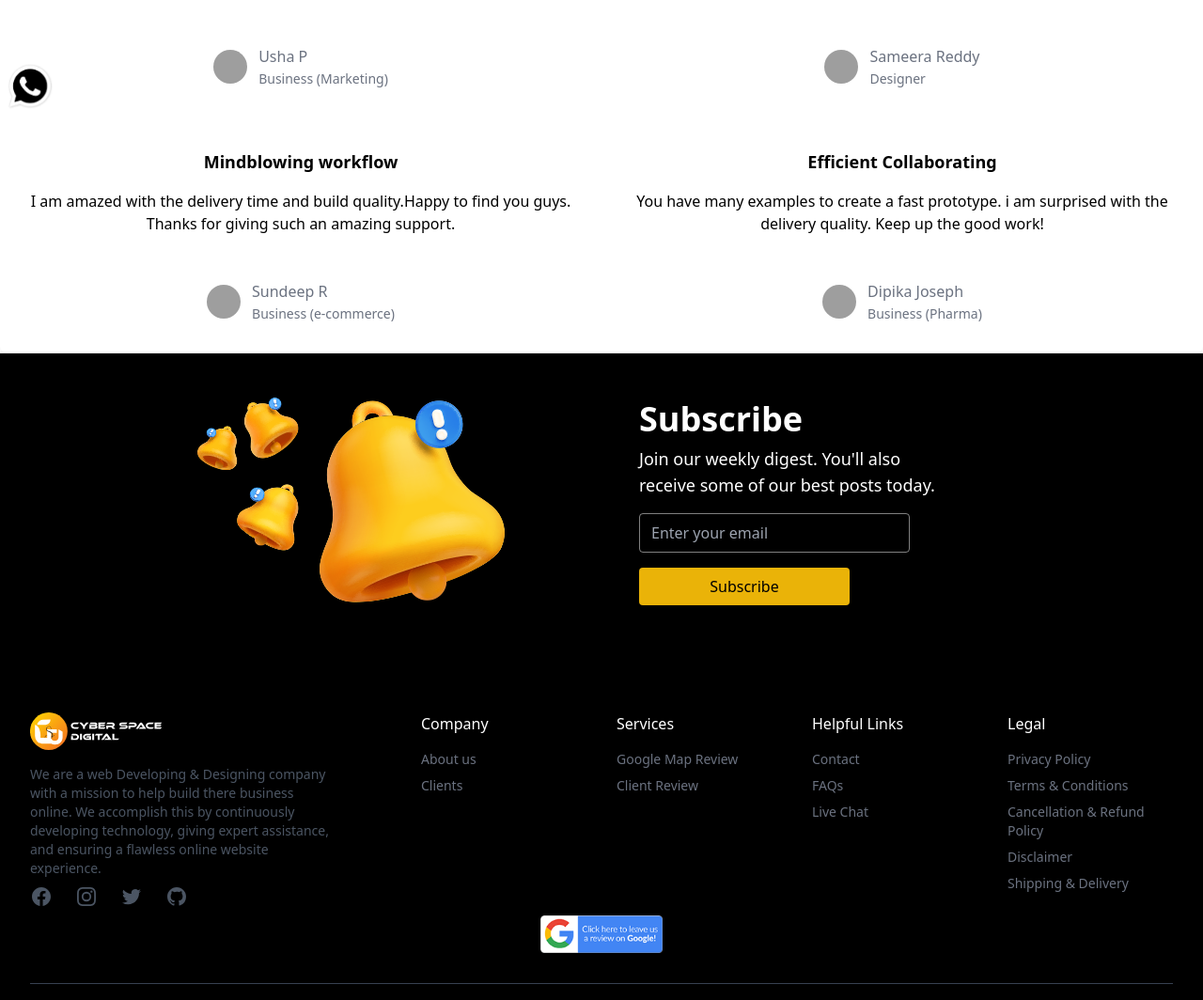
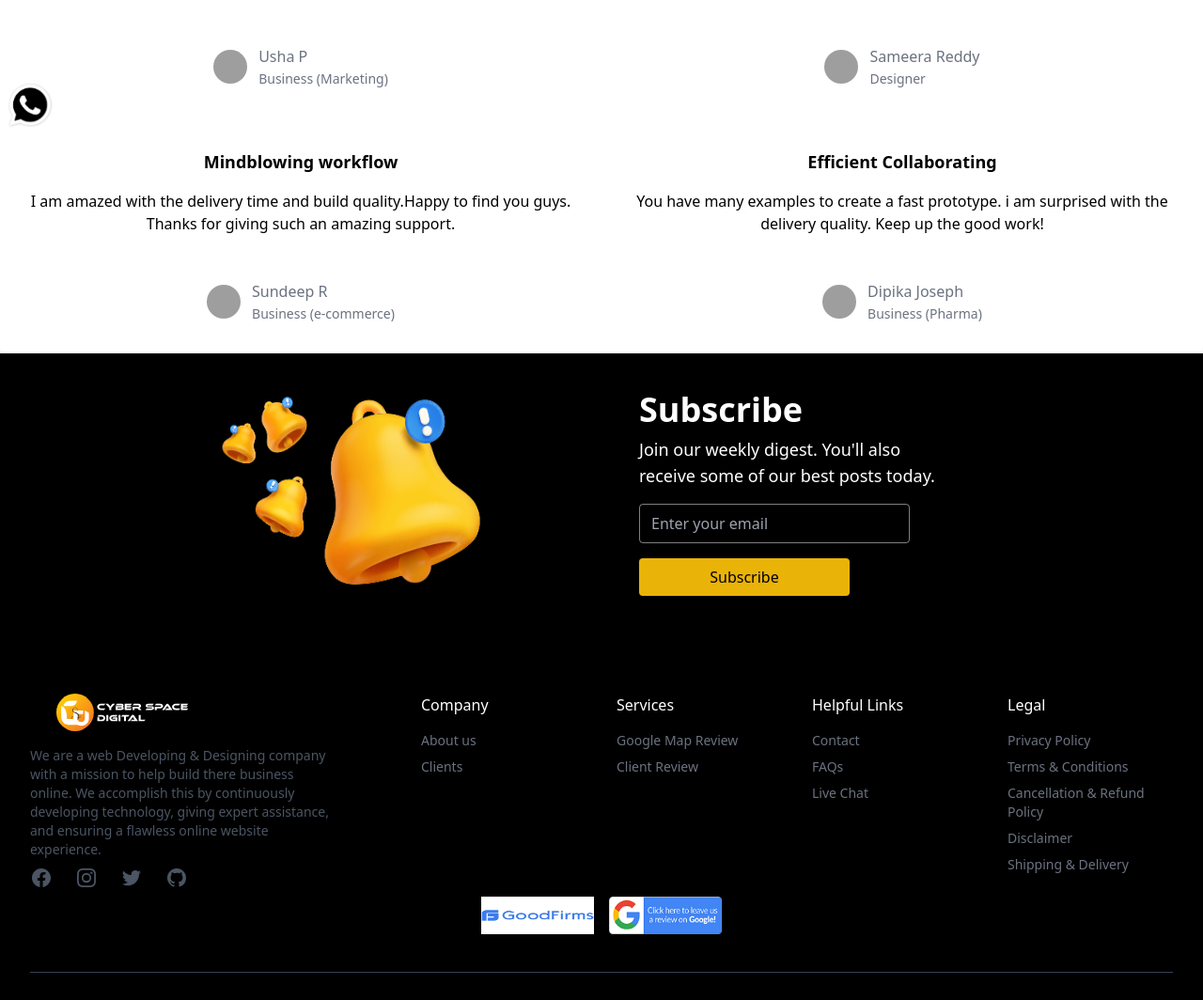
Before and after one commit to akhilthej/CSD_Website, a React (Create React App) app: page /reviews in a window 1280 px wide. Shown: the part 660-1724 px from the top of the page at 94% size. Built offline with nearby package versions, Linux system fonts and the light colour scheme; grey boxes are pictures that could not be loaded.

Commit message:
size set

```diff
--- a/src/components/Footer/Footer.jsx
+++ b/src/components/Footer/Footer.jsx
@@ -2,7 +2,8 @@ import React from 'react';
 import {Link} from 'react-router-dom';
 import Subscribe from '../../assets/Icons/Subscribe.png'
 
-import {googlereview} from '../data/data.jsx';
+import {googlereview,goodfirms} from '../data/data.jsx';
+
 import footer_csd from './csdv2Logofooter.svg';
 import WhatsApp from './WhatsApp.webp';
 
@@ -13,15 +14,18 @@ const Footer = () => {
     <main className='bg-black'>
 
       {/*Subscription section*/}
-  <section >
-
+<section >
 <div className=" flex items-center justify-center">
   <div className="mx-auto w-full max-w-screen-lg  px-5 py-10">
     <div className="grid gap-5 md:grid-cols-2 md:gap-10 lg:gap-20">
       <div className="flex justify-center md:justify-end">
-        <img className=" mx-auto flex "
-          src={Subscribe}
-          alt="Marketing newsletter via computer Illustration in PNG, SVG"/>
+      <img
+  className="mx-auto flex"
+  src={Subscribe}
+  alt="Marketing newsletter via computer Illustration in PNG, SVG"
+  width="300" // Specify the width in pixels or another suitable unit
+  height="200" // Specify the height in pixels or another suitable unit
+/>
       </div>
       <div className="flex items-center">
         <div className="mx-auto md:mx-0">
@@ -59,7 +63,16 @@ const Footer = () => {
   <div className="max-w-screen-xl px-4 py-16 mx-auto sm:px-9 lg:px-8">
     <div className="grid grid-cols-1 gap-8 lg:grid-cols-3">
     <div>
-    <Link to ='/'><img src= {footer_csd} className="mr-5 h-10 sm:h-10 " alt="footer_csd" /></Link>
+    <Link to ='/'>
+    <img
+  src={footer_csd}
+  className="mr-5 h-10 sm:h-10"
+  alt="footer_csd"
+  width="200" // Specify the width in pixels or another suitable unit
+  height="200" // Specify the height in pixels or another suitable unit
+/>
+
+</Link>
         <p className="max-w-xs mt-4 text-sm text-gray-600">
         We are a web Developing & Designing company with a mission to help build there business online.
         We accomplish this by continuously developing technology, giving expert assistance, and ensuring a flawless online website
@@ -221,7 +234,27 @@ const Footer = () => {
       </div>
     </div>
 
-    <a href="https://search.google.com/local/writereview?placeid=ChIJM0IEPqRRmg0RyLQAP_5varc"> <img  class="h-10 hover:animate-pulse  max-w-full ml-auto mr-auto mt-2" src= {googlereview} alt="googlereview_icon" /></a>
+    <div class="flex items-center justify-center">
+  <a className='p-2' href="https://www.goodfirms.co/company/cyber-space-digital">
+    <img
+      class="h-10 hover:animate-pulse max-w-full"
+      src={goodfirms}
+      alt="goodfirms_icon"
+      width="120"
+      height="50"
+    />
+  </a>
+  <a className='p-2' href="https://g.page/r/Cci0AD_-b2q3EAI/review">
+    <img
+      class="h-10 hover:animate-pulse max-w-full"
+      src={googlereview}
+      alt="googlereview_icon"
+      width="120"
+      height="50"
+    />
+  </a>
+</div>
+
 
     <div class="h-px my-8 border-0 bg-gray-700"/>
    <p id="copyright" class="cursor-default text-center text-xs text-white">© 2020-<span id="currentYear">2023</span> cyberspacedigital.in - Web Development & Designer Community ( #CSD )</p>
@@ -240,8 +273,11 @@ const Footer = () => {
         href="https://wa.me/+918143407758"
         target="_blank"
         className=" block w-12 rounded-full transition-all  transform hover:scale-110 hover:rotate-12">
-        <img className=" object-cover object-center sm:w-12 pb-5"
-          src={WhatsApp} alt="whatappicon" />
+        <img
+  className="object-cover object-center sm:w-12 h-12"
+  src={WhatsApp}
+  alt="WhatsApp icon"
+/>
       </a>
 
      {/* <spam class='fade-in-left delay-100 cursor-default text-gray-500 text-xs pb-2'>Desgined & Developed by CSD</spam> */}
--- a/src/components/Navbar/NavbarMobile.js
+++ b/src/components/Navbar/NavbarMobile.js
@@ -29,11 +29,13 @@ const HamburgerMenu = () => {
   return (
     <div className="z-10 sticky top-0 bg-white px-5 sm:hidden">
       <div className="flex items-center py-2">
-      <Link to='/'><img
-          className="h-auto w-40"
-          src={NavbarLogo}
-          alt="csd_logo"
-        /></Link>
+      <Link to='/'>
+      <img
+  className="h-auto w-40"
+  src={NavbarLogo}
+  alt="CSD logo"
+/>
+          </Link>
         <button className="text-3xl  ml-auto" onClick={toggleMenu}>
           ☰
         </button>
--- a/src/components/data/data.jsx
+++ b/src/components/data/data.jsx
@@ -10,6 +10,7 @@ import HeroCoverBG from '../../assets/Common/Home/HeroCoverBG.png'
 
 import graphicsdesign from '../../assets/Icons/graphicsdesign.png';
 import googlereview from '../../assets/Icons/googlereview.png';
+import goodfirms from '../../assets/Icons/Goodfirms_Logo.jpg'
 
 import documentationicon from '../../assets/Icons/documentation-icon.png';
 import socialicon from '../../assets/Icons/social-icon.png';
@@ -63,7 +64,7 @@ export {
 
     /* Home */
     HeroCoverBG,
-    graphicsdesign,googlereview,
+    graphicsdesign,googlereview,goodfirms,
     documentationicon,socialicon,analysisicon,financeicon,statergyicon,businessreporticon,
 
 
```
Also changed, not shown: src/assets/Icons/Goodfirms_Logo.jpg (added).
